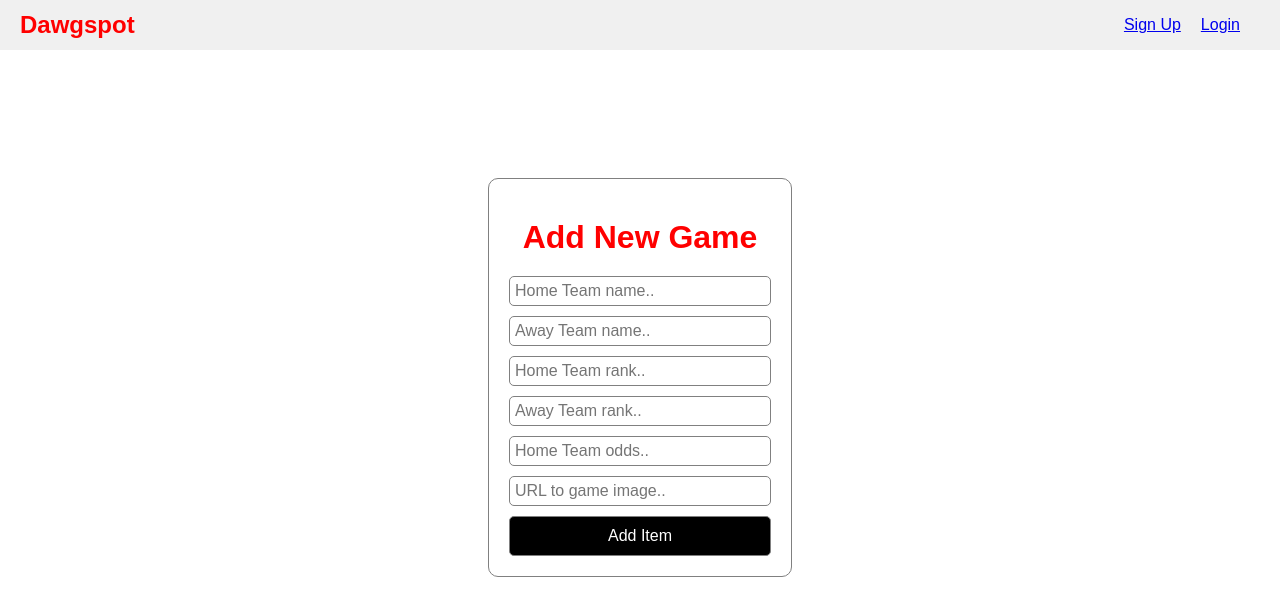
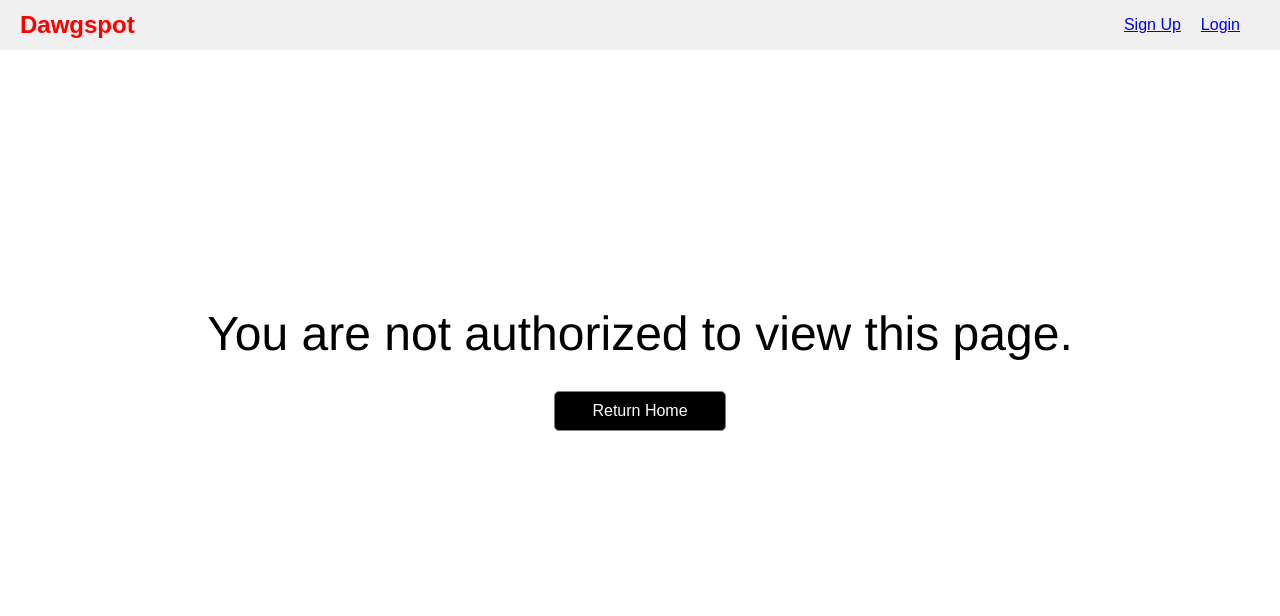
Before and after one commit to neerajraja/dawgspot, a React (Create React App) app in the folder client/: page /additem in a window 1280 px wide. Shown: the top 616 px of the page. Built offline with nearby package versions, Linux system fonts and the light colour scheme; no server answers.

Commit message:
Protect additem page with authentication

```diff
--- a/client/src/App.jsx
+++ b/client/src/App.jsx
@@ -57,8 +57,7 @@ function App() {
                     <Route path='/signup' element={<SignUp />} />
                     <Route path='/login' element={<Login />} />
                     <Route path='/additem' element={<AddItem />} />
-
-                    <Route path='*' element={<ErrorPage />} />
+                    <Route path='*' element={<ErrorPage errorText="404 - Page Not Found!"/>} />
                 </Routes>
             </div>
         </Router>
--- a/client/src/ErrorPage/ErrorPage.css
+++ b/client/src/ErrorPage/ErrorPage.css
@@ -1,6 +1,33 @@
+.errorpagecontainer {
+    display: flex;
+    flex-direction: column;
+    align-items: center;
+}
+
 .errorpagetext {
     text-align: center;
     font-size: 36pt;
     font-family: 'Franklin Gothic Medium', 'Arial Narrow', Arial, sans-serif;
     margin-top: 20%;
 }
+
+
+#return-button {
+    text-decoration: none;
+    color: white;
+    background-color: black;
+    padding: 10px;
+    width: 150px;
+    font-size: 12pt;
+    border: 1px solid gray;
+    border-radius: 5px;
+    transition: 0.1s;
+    text-align: center;
+    display: inline-block;
+    margin-top: 30px;
+}
+
+#return-button:hover {
+    color: black;
+    background-color: white;
+}
--- a/client/src/ErrorPage/ErrorPage.jsx
+++ b/client/src/ErrorPage/ErrorPage.jsx
@@ -1,10 +1,12 @@
 import React from 'react';
+import { Link } from 'react-router-dom';
 import './ErrorPage.css';
 
-function ErrorPage() {
+function ErrorPage({errorText}) {
     return(
         <div className="errorpagecontainer">
-            <p className="errorpagetext">404 - Page not found!</p>
+            <p className="errorpagetext">{errorText}</p>
+            <Link to="/" id="return-button">Return Home</Link>
         </div>
     )
 }
--- a/client/src/additem/AddItem.jsx
+++ b/client/src/additem/AddItem.jsx
@@ -1,7 +1,13 @@
-import React, { useState } from 'react';
+import React, { useState, useEffect } from 'react';
 import './AddItem.css';
+import ErrorPage from '../ErrorPage/ErrorPage';
 
 function AddItem() {
+    const [token, setToken] = useState();
+    useEffect(() => {
+        setToken(localStorage.getItem('auth-token'))
+    }, []);
+
     const [homeTeam, setHomeTeam] = useState('');
     const [awayTeam, setAwayTeam] = useState('');
     const [homeRank, setHomeRank] = useState('');
@@ -38,7 +44,7 @@ function AddItem() {
         setHomeOdds('');
         setGameImage('');
     }
-
+    if (token) {
         return(
             <div className="container" id="additem-container">
                 <h1 className="additem-header">Add New Game</h1>
@@ -53,6 +59,9 @@ function AddItem() {
                 </form>
             </div>
         );
+    } else {
+        return(<ErrorPage errorText="You are not authorized to view this page."/>)
+    }
 }
 
 export default AddItem;
--- a/client/src/homebar/topbar.jsx
+++ b/client/src/homebar/topbar.jsx
@@ -2,12 +2,9 @@ import React, { useEffect, useState, useContext } from 'react';
 import { Link, useNavigate } from 'react-router-dom';
 import './topbar.css';
 
-import UserContext from '../context/UserContext';
-
 function TopBar() {
   const [token, setToken] = useState();
   const navigate = useNavigate();
-  const userContext = useContext(UserContext);
 
   useEffect(() => {
     setToken(localStorage.getItem('auth-token'))
```
Lines whose indentation alone changed are shown as unchanged.
